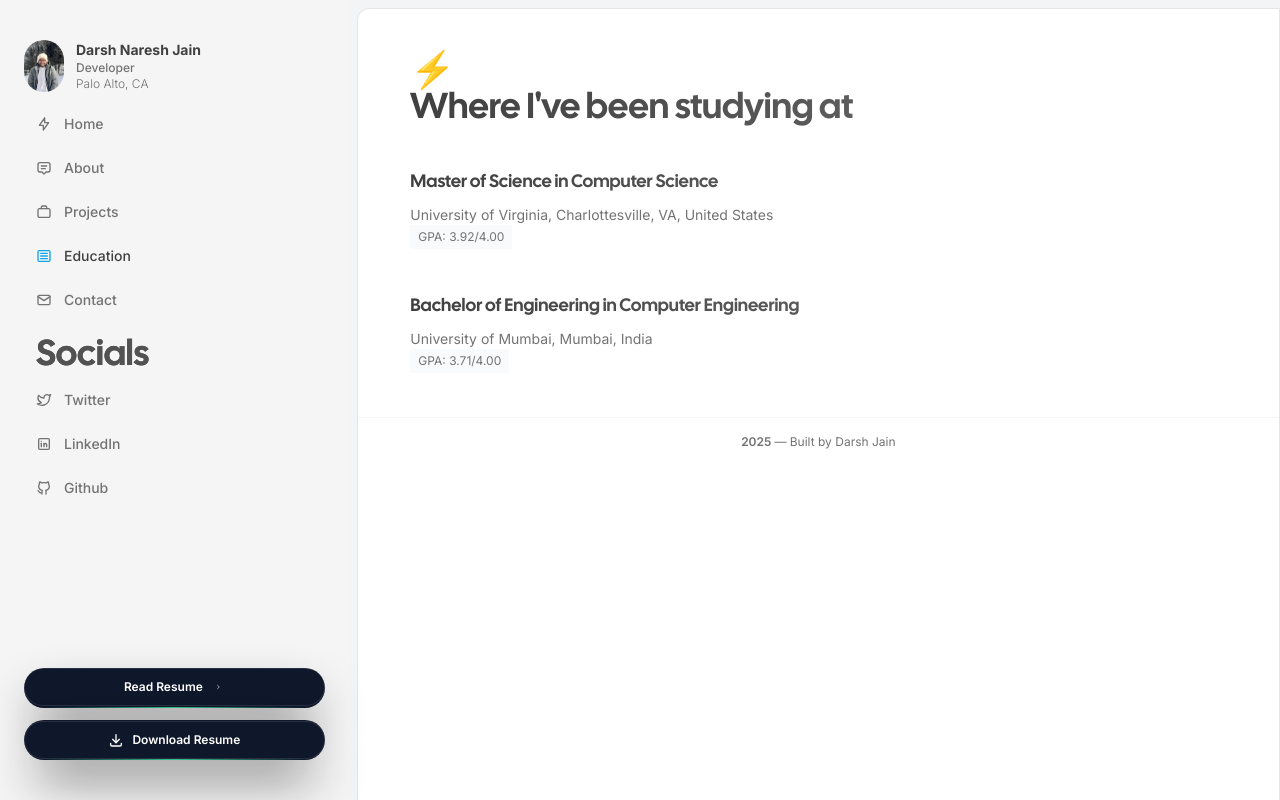
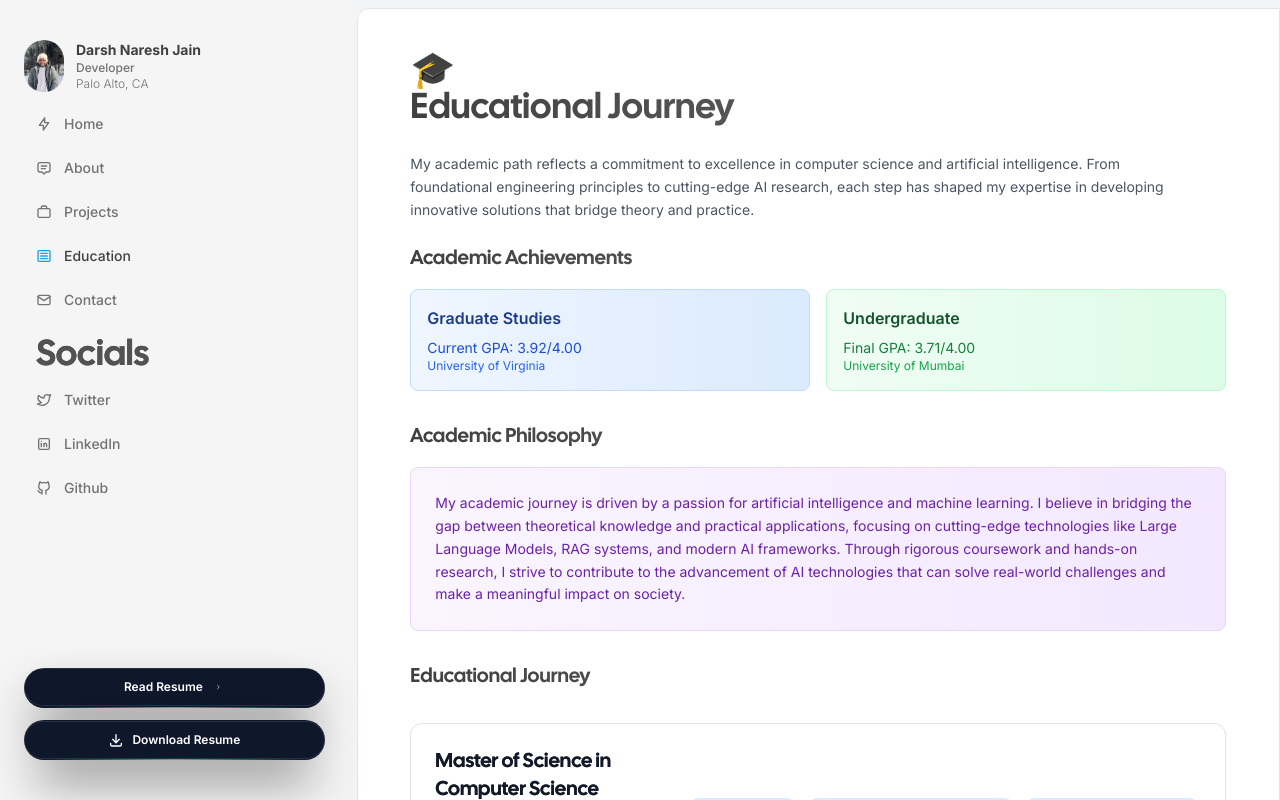
Before and after one commit to darshjain/darshnareshjain, a Next.js app: page /education in a window 1280 px wide. Built offline with nearby package versions, Linux system fonts and the light colour scheme.

Commit message:
major update

```diff
--- a/src/app/about/page.tsx
+++ b/src/app/about/page.tsx
@@ -12,7 +12,7 @@ import About from "@/components/About";
 export const metadata: Metadata = {
   title: "About | Darsh Naresh Jain",
   description:
-    "Darsh Naresh Jain is a developer, writer and speaker. He is a digital nomad and travels around the world while working remotely.",
+    "Darsh Naresh Jain is an AI/ML researcher and graduate student at University of Virginia, specializing in Large Language Models, RAG systems, and modern AI frameworks like LangChain and OpenAI.",
 };
 
 export default function AboutPage() {
--- a/src/app/education/page.tsx
+++ b/src/app/education/page.tsx
@@ -7,13 +7,18 @@ import { Educations } from "@/components/Education";
 export default function Education() {
   return (
     <Container>
-      <span className="text-4xl">⚡</span>
-      <Heading className="font-black mb-10">
-        {" "}
-        Where I&apos;ve been studying at
+      <span className="text-4xl">🎓</span>
+      <Heading className="font-black mb-6">
+        Educational Journey
       </Heading>
+      <div className="mb-6">
+        <p className="text-sm text-gray-600 leading-relaxed max-w-3xl">
+          My academic path reflects a commitment to excellence in computer science and artificial intelligence.
+          From foundational engineering principles to cutting-edge AI research, each step has shaped my expertise
+          in developing innovative solutions that bridge theory and practice.
+        </p>
+      </div>
       <Educations />
-
     </Container>
   );
 }
--- a/src/components/Education.tsx
+++ b/src/components/Education.tsx
@@ -11,43 +11,92 @@ import { motion } from "framer-motion";
 export const Educations = () => {
   return (
     <div>
-      <div className="grid grid-cols-1  gap-10">
-        {educations.map((product: Education, idx: number) => (
+      {/* Academic Achievements Summary */}
+      <div className="mb-8">
+        <Heading as="h2" className="font-black text-lg sm:text-xl md:text-xl lg:text-xl mb-4">
+          Academic Achievements
+        </Heading>
+        <div className="grid grid-cols-1 sm:grid-cols-2 gap-4 mb-8">
+          <div className="bg-gradient-to-r from-blue-50 to-blue-100 p-4 rounded-lg border border-blue-200">
+            <h3 className="font-semibold text-blue-900 mb-2">Graduate Studies</h3>
+            <p className="text-sm text-blue-700">Current GPA: 3.92/4.00</p>
+            <p className="text-xs text-blue-600">University of Virginia</p>
+          </div>
+          <div className="bg-gradient-to-r from-green-50 to-green-100 p-4 rounded-lg border border-green-200">
+            <h3 className="font-semibold text-green-900 mb-2">Undergraduate</h3>
+            <p className="text-sm text-green-700">Final GPA: 3.71/4.00</p>
+            <p className="text-xs text-green-600">University of Mumbai</p>
+          </div>
+        </div>
+      </div>
+
+      {/* Academic Philosophy */}
+      <div className="mb-8">
+        <Heading as="h2" className="font-black text-lg sm:text-xl md:text-xl lg:text-xl mb-4">
+          Academic Philosophy
+        </Heading>
+        <div className="bg-gradient-to-r from-purple-50 to-purple-100 p-6 rounded-lg border border-purple-200">
+          <p className="text-sm text-purple-800 leading-relaxed">
+            My academic journey is driven by a passion for artificial intelligence and machine learning.
+            I believe in bridging the gap between theoretical knowledge and practical applications,
+            focusing on cutting-edge technologies like Large Language Models, RAG systems, and modern AI frameworks.
+            Through rigorous coursework and hands-on research, I strive to contribute to the advancement of AI technologies
+            that can solve real-world challenges and make a meaningful impact on society.
+          </p>
+        </div>
+      </div>
+
+      {/* Detailed Education Information */}
+      <div className="space-y-8">
+        <Heading as="h2" className="font-black text-lg sm:text-xl md:text-xl lg:text-xl mb-6">
+          Educational Journey
+        </Heading>
+
+        {educations.map((education: Education, idx: number) => (
           <motion.div
-            key={product.href}
+            key={education.href}
             initial={{
               opacity: 0,
-              x: -50,
+              y: 20,
             }}
             animate={{
               opacity: 1,
-              x: 0,
+              y: 0,
             }}
-            transition={{ duration: 0.2, delay: idx * 0.1 }}
+            transition={{ duration: 0.5, delay: idx * 0.2 }}
+            className="bg-white border border-neutral-200 rounded-xl p-6 shadow-sm hover:shadow-md transition-shadow duration-200"
           >
-
-            <div className="flex flex-col justify-between">
-              <div>
+            {/* Header Section */}
+            <div className="flex flex-col sm:flex-row sm:items-center sm:justify-between mb-4">
+              <div className={`${education.title.includes('Master') ? 'flex-[3] sm:flex-[2]' : 'flex-1 sm:flex-[2]'}`}>
                 <Heading
-                  as="h4"
-                  className="font-black text-base sm:text-lg md:text-lg lg:text-lg"
+                  as="h3"
+                  className="font-black text-lg sm:text-xl md:text-xl lg:text-xl text-gray-900 mb-2"
                 >
-                  {product.title}
+                  {education.title}
                 </Heading>
-                <Paragraph className="text-xs sm:text-sm md:text-sm lg:text-sm mt-2 max-w-xl">
-                  {product.description}
+                <Paragraph className="text-sm sm:text-base text-gray-600 mb-3">
+                  {education.description}
                 </Paragraph>
               </div>
-              <div className="flex flex-wrap gap-2 md:mb-1 mt-2 md:mt-0">
-                {product.stack?.map((stack: string) => (
+              <div className="flex flex-wrap gap-1 sm:gap-2 justify-center sm:justify-end">
+                {education.stack?.map((item: string, stackIndex: number) => (
                   <span
-                    key={stack}
-                    className="text-xs bg-gray-50 px-2 py-1 rounded-sm text-secondary"
+                    key={stackIndex}
+                    className={`bg-blue-100 text-blue-800 py-1 rounded-full font-medium text-xs sm:text-xs text-center min-w-0 ${education.title.includes('Master')
+                      ? 'px-1.5 sm:px-3 flex-1 sm:flex-none'
+                      : 'px-2 sm:px-3 flex-1 sm:flex-none'
+                      }`}
                   >
-                    {stack}
+                    {item}
                   </span>
                 ))}
               </div>
+            </div>
+
+            {/* Detailed Content */}
+            <div className="mt-6">
+              {education.content}
             </div>
           </motion.div>
         ))}
--- a/src/constants/educations.tsx
+++ b/src/constants/educations.tsx
@@ -3,15 +3,61 @@ export const educations = [
     href: "https://www.virginia.edu",
     title: "Master of Science in Computer Science",
     description: "University of Virginia, Charlottesville, VA, United States",
-    stack: ["GPA: 3.92/4.00"],
+    stack: ["GPA: 3.92/4.00", "Expected Graduation: May 2025", "Full-time Graduate Student"],
     content: (
-      <div>
-        <p>
-          Currently pursuing a Master of Science in Computer Science at the University of Virginia. This program focuses on advanced topics in computer science, with an emphasis on full-stack development, blockchain, and AI.
-        </p>
-        <p>
-          Achieved a GPA of 3.92/4.00, reflecting strong academic performance and a commitment to excellence in both coursework and research.
-        </p>
+      <div className="space-y-4">
+        <div>
+          <h5 className="font-semibold text-sm text-primary mb-2">Coursework</h5>
+          <div className="grid grid-cols-1 sm:grid-cols-2 gap-2">
+            <span className="text-xs bg-blue-50 px-2 py-1 rounded text-blue-700">Machine Learning</span>
+            <span className="text-xs bg-blue-50 px-2 py-1 rounded text-blue-700">Computer Vision</span>
+            <span className="text-xs bg-blue-50 px-2 py-1 rounded text-blue-700">Natural Language Processing</span>
+            <span className="text-xs bg-blue-50 px-2 py-1 rounded text-blue-700">Distributed Systems</span>
+            <span className="text-xs bg-blue-50 px-2 py-1 rounded text-blue-700">Advanced Algorithms</span>
+            <span className="text-xs bg-blue-50 px-2 py-1 rounded text-blue-700">Software Engineering</span>
+            <span className="text-xs bg-blue-50 px-2 py-1 rounded text-blue-700">Database Systems</span>
+            <span className="text-xs bg-blue-50 px-2 py-1 rounded text-blue-700">Computer Networks</span>
+          </div>
+        </div>
+
+        <div>
+          <h5 className="font-semibold text-sm text-primary mb-2">Advanced Tech Skills Developed</h5>
+          <div className="grid grid-cols-1 sm:grid-cols-2 gap-2">
+            <span className="text-xs bg-purple-50 px-2 py-1 rounded text-purple-700">Large Language Models (LLMs)</span>
+            <span className="text-xs bg-purple-50 px-2 py-1 rounded text-purple-700">LangChain Framework</span>
+            <span className="text-xs bg-purple-50 px-2 py-1 rounded text-purple-700">OpenAI GPT Integration</span>
+            <span className="text-xs bg-purple-50 px-2 py-1 rounded text-purple-700">Hugging Face Transformers</span>
+            <span className="text-xs bg-purple-50 px-2 py-1 rounded text-purple-700">PyTorch & TensorFlow</span>
+            <span className="text-xs bg-purple-50 px-2 py-1 rounded text-purple-700">Vector Databases</span>
+            <span className="text-xs bg-purple-50 px-2 py-1 rounded text-purple-700">Prompt Engineering</span>
+            <span className="text-xs bg-purple-50 px-2 py-1 rounded text-purple-700">RAG Systems</span>
+            <span className="text-xs bg-purple-50 px-2 py-1 rounded text-purple-700">Fine-tuning Models</span>
+            <span className="text-xs bg-purple-50 px-2 py-1 rounded text-purple-700">MLOps & Deployment</span>
+            <span className="text-xs bg-purple-50 px-2 py-1 rounded text-purple-700">Cloud AI Services</span>
+            <span className="text-xs bg-purple-50 px-2 py-1 rounded text-purple-700">Neural Architecture Search</span>
+          </div>
+        </div>
+
+        <div>
+          <h5 className="font-semibold text-sm text-primary mb-2">Key Achievements</h5>
+          <ul className="text-xs space-y-1 text-gray-700">
+            <li>• Maintained exceptional GPA of 3.92/4.00 across advanced coursework</li>
+            <li>• Developed expertise in Large Language Models and AI applications</li>
+            <li>• Implemented RAG systems and prompt engineering techniques</li>
+            <li>• Built applications using LangChain and modern AI frameworks</li>
+            <li>• Collaborated on cutting-edge projects in computer vision and NLP</li>
+            <li>• Gained hands-on experience with vector databases and model fine-tuning</li>
+          </ul>
+        </div>
+
+        <div>
+          <h5 className="font-semibold text-sm text-primary mb-2">Research Focus</h5>
+          <p className="text-xs text-gray-700">
+            Specializing in artificial intelligence, machine learning, and Large Language Model applications.
+            Working extensively with modern AI frameworks including LangChain, OpenAI APIs, and Hugging Face Transformers.
+            Focused on developing practical AI solutions, RAG systems, and advanced prompt engineering techniques for real-world applications.
+          </p>
+        </div>
       </div>
     ),
   },
@@ -19,15 +65,52 @@ export const educations = [
     href: "https://www.umumbai.ac.in",
     title: "Bachelor of Engineering in Computer Engineering",
     description: "University of Mumbai, Mumbai, India",
-    stack: ["GPA: 3.71/4.00"],
+    stack: ["GPA: 3.71/4.00", "Graduated: May 2023", "University of Mumbai"],
     content: (
-      <div>
-        <p>
-          Completed a Bachelor of Engineering in Computer Engineering from the University of Mumbai, where I developed a strong foundation in computer science and engineering principles.
-        </p>
-        <p>
-          Graduated with a GPA of 3.71/4.00, completing various projects related to software development, systems engineering, and data analysis.
-        </p>
+      <div className="space-y-4">
+        <div>
+          <h5 className="font-semibold text-sm text-primary mb-2">Core Coursework</h5>
+          <div className="grid grid-cols-1 sm:grid-cols-2 gap-2">
+            <span className="text-xs bg-green-50 px-2 py-1 rounded text-green-700">Data Structures & Algorithms</span>
+            <span className="text-xs bg-green-50 px-2 py-1 rounded text-green-700">Database Management Systems</span>
+            <span className="text-xs bg-green-50 px-2 py-1 rounded text-green-700">Software Engineering</span>
+            <span className="text-xs bg-green-50 px-2 py-1 rounded text-green-700">Computer Networks</span>
+            <span className="text-xs bg-green-50 px-2 py-1 rounded text-green-700">Operating Systems</span>
+            <span className="text-xs bg-green-50 px-2 py-1 rounded text-green-700">Computer Architecture</span>
+            <span className="text-xs bg-green-50 px-2 py-1 rounded text-green-700">Web Technologies</span>
+            <span className="text-xs bg-green-50 px-2 py-1 rounded text-green-700">Machine Learning</span>
+          </div>
+        </div>
+
+        <div>
+          <h5 className="font-semibold text-sm text-primary mb-2">Academic Excellence</h5>
+          <ul className="text-xs space-y-1 text-gray-700">
+            <li>• Graduated with First Class with Distinction</li>
+            <li>• Maintained consistent academic performance throughout the program</li>
+            <li>• Completed comprehensive final year project in AI/ML domain</li>
+            <li>• Participated in various technical competitions and hackathons</li>
+          </ul>
+        </div>
+
+        <div>
+          <h5 className="font-semibold text-sm text-primary mb-2">Final Year Project</h5>
+          <p className="text-xs text-gray-700">
+            Developed an AI-powered application focusing on machine learning algorithms and data processing.
+            The project demonstrated practical application of computer engineering principles and modern software development practices.
+          </p>
+        </div>
+
+        <div>
+          <h5 className="font-semibold text-sm text-primary mb-2">Technical Skills Developed</h5>
+          <div className="grid grid-cols-1 sm:grid-cols-2 gap-2">
+            <span className="text-xs bg-orange-50 px-2 py-1 rounded text-orange-700">Python Programming</span>
+            <span className="text-xs bg-orange-50 px-2 py-1 rounded text-orange-700">Java Development</span>
+            <span className="text-xs bg-orange-50 px-2 py-1 rounded text-orange-700">Web Development</span>
+            <span className="text-xs bg-orange-50 px-2 py-1 rounded text-orange-700">Database Design</span>
+            <span className="text-xs bg-orange-50 px-2 py-1 rounded text-orange-700">System Design</span>
+            <span className="text-xs bg-orange-50 px-2 py-1 rounded text-orange-700">Project Management</span>
+          </div>
+        </div>
       </div>
     ),
   },
```
Also changed, not shown: src/components/About.tsx (+4 -4 lines).
